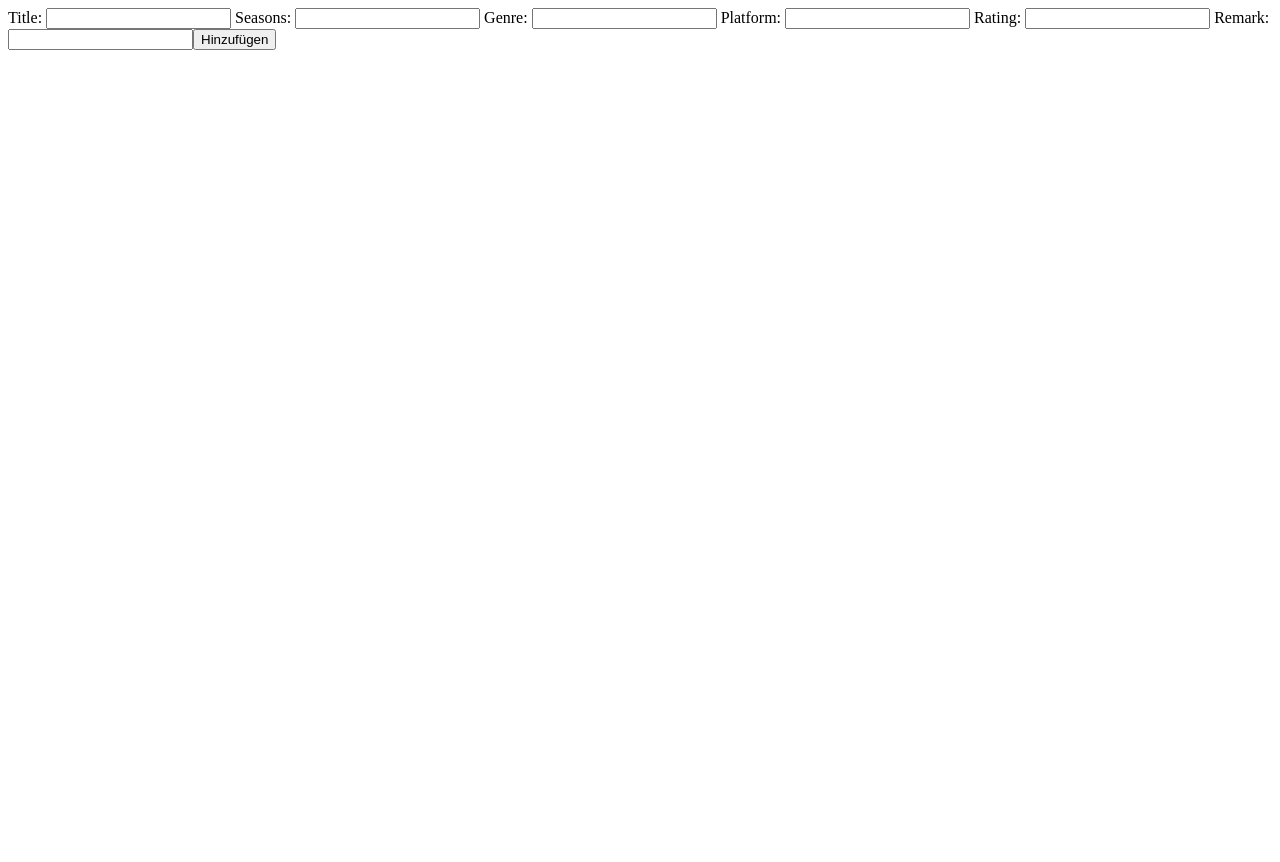
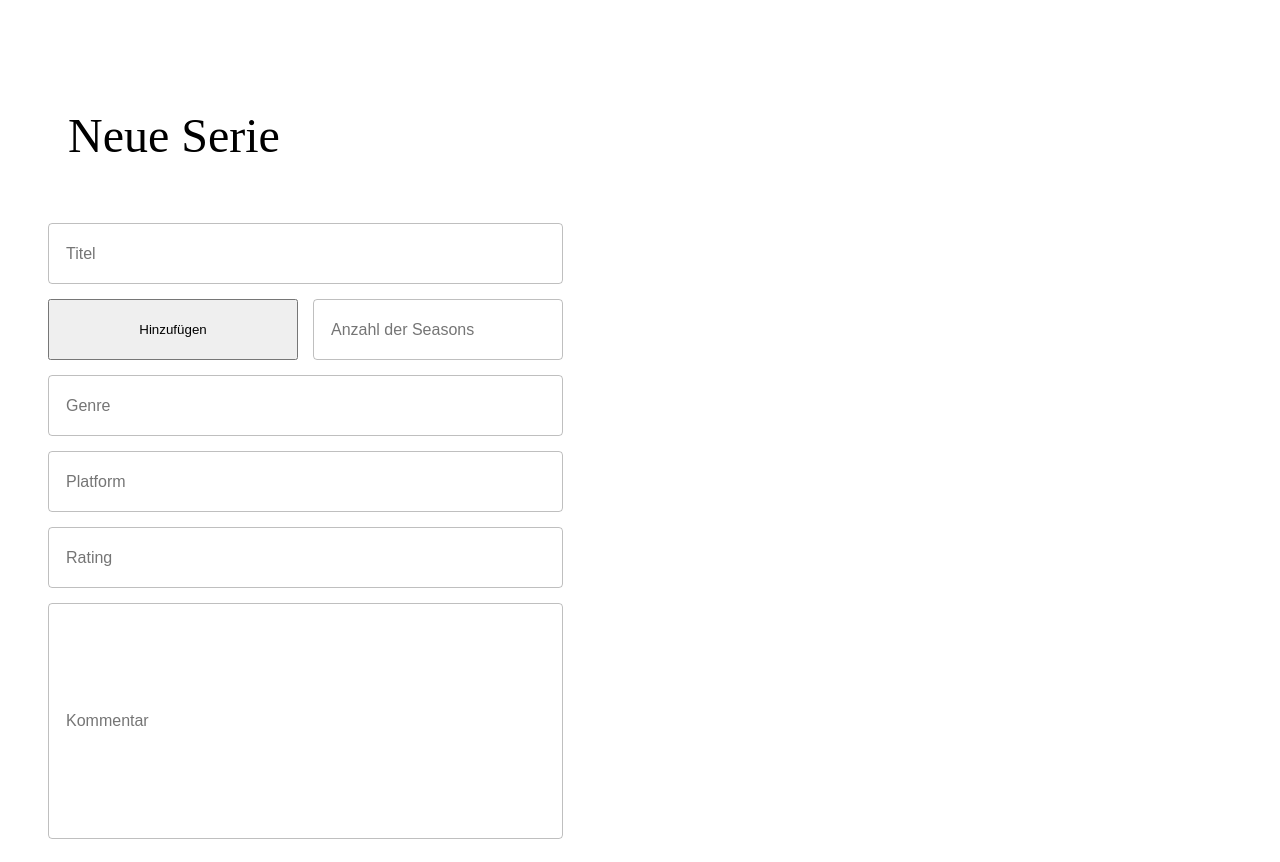
Before and after one commit to brianebeling/Webtech-Course, an Angular app in the folder Angular/wt/: page / in a window 1280 px wide. Before the commit the page ends 800 px from the top, so only its background shows below. Built offline with nearby package versions, Linux system fonts and the light colour scheme.

Commit message:
design new series

```diff
--- a/Angular/wt/src/app/components/new-series-form/new-series-form.component.css
+++ b/Angular/wt/src/app/components/new-series-form/new-series-form.component.css
@@ -0,0 +1,136 @@
+.nSboxComment{
+	grid-area: comment;
+	height: 200px;
+}
+.nSboxSub{
+	height: 36px;
+	font-size: 14px;
+	float: left;
+	margin-left: 380px;
+	margin-top: 25px;
+}
+
+.newSeries input{
+	background: rgba(0,0,0,0.00);
+	color: #00000099;
+	border-radius: 4px;
+	margin-top: 0px;
+	margin-left: 0px;
+	padding: 17px;
+	border: solid 1px rgba(0,0,0,0.25);
+	float: left;
+	text-align: left;
+	font-size: 16px;
+}
+
+
+
+.newSeries textarea{
+	background: rgba(0,0,0,0.00);
+	color: #00000099;
+	border-radius: 4px;
+	margin-top: 0px;
+	margin-left: 0px;
+	padding: 17px;
+	border: solid 1px rgba(0,0,0,0.25);
+	float: left;
+	text-align: left;
+	font-family: roboto, sans-serif;
+	font-size: 16px;
+	resize: none;
+}
+
+.newSeries i{
+	background-size: 5px;
+}
+
+.newSeries a{
+
+	margin-left: 20px;
+	text-decoration: none;
+	color: #000000;
+}
+
+.nSboxHead{
+	grid-area: header;
+	height: 100px;
+}
+.nSboxHead a{
+	font-size: 48px;
+}
+.nSboxTitle{
+	grid-area: title;
+        height: 25px;
+}
+.nSboxSeasons{
+	grid-area: seasons;
+        height: 25px;
+}
+.nSboxEpisodes{
+	grid-area: episodes;
+        height: 25px;
+}
+.nSboxGenre{
+	grid-area: genre;
+        height: 25px;
+}
+.nSboxPlatform{
+	grid-area: platform;
+        height: 25px;
+}
+.nSboxRating{
+	grid-area: rating;
+        height: 25px;
+}
+.ratingButton{
+	background: rgba(0,0,0,0.00);
+	color: #00000055;
+	border-radius: 4px;
+	margin-top: 0px;
+	margin-left: 0px;
+	padding: 17px;
+	border: solid 1px rgba(0,0,0,0.25);
+	float: left;
+	text-align: left;
+	font-size: 16px;
+	width: 100%;
+}
+.rating-dropdown-content {
+	display: none;
+	position: absolute;
+	background-color: #FFFFFF;
+	width: 100%;
+	box-shadow: 0px 8px 16px 0px rgba(0,0,0,0.2);
+	z-index: 1;
+
+}
+.rating-dropdown-content a {
+  color: black;
+  padding: 12px 16px;
+  text-decoration: none;
+  display: block;
+}
+/* Change color of dropdown links on hover */
+.rating-dropdown-content a:hover {
+	background-color: #ddd;
+}
+
+.newSeries {
+
+	white-space: nowrap;
+	padding-top: 100px;
+	padding-left: 40px;
+	display: grid;
+	grid-gap: 15px;
+	grid-template-columns: 250px 250px;
+	grid-template-rows: auto;
+	grid-template-areas:
+		"header header"
+		"title title "
+		"episodes seasons"
+		"genre genre"
+		"platform platform"
+		"rating rating"
+		"comment comment"
+		"none submit"
+}
--- a/Angular/wt/src/app/components/new-series-form/new-series-form.component.html
+++ b/Angular/wt/src/app/components/new-series-form/new-series-form.component.html
@@ -1,34 +1,27 @@
 <form [formGroup]="form" (ngSubmit)="onSubmit(form)">
+<div class="newSeries">
+		<div class="nSboxHead">
+			<i class="fas fa-arrow-left fa-3x"></i>
+            <a href="index.html">Neue Serie</a>
+		</div>
 
-    <label>
-        Title:
-        <input formControlName="title" placeholder="">
-    </label>
 
-    <label>
-        Seasons:
-        <input formControlName="seasons" placeholder="">
-    </label>
+        <input class="nSboxTitle" formControlName="title" placeholder="Titel">
 
-    <label>
-        Genre:
-        <input formControlName="genre" placeholder="">
-    </label>
 
-    <label>
-        Platform:
-        <input formControlName="platform" placeholder="">
-    </label>
+        <input class="nSboxSeasons" formControlName="seasons" placeholder="Anzahl der Seasons">
 
-    <label>
-        Rating:
-        <input formControlName="rating" placeholder="">
-    </label>
 
-    <label>
-        Remark:
-        <input formControlName="remark" placeholder="">
-    </label>
+        <input class="nSboxGenre" formControlName="genre" placeholder="Genre">
+
+        <input class="nSboxPlatform" formControlName="platform" placeholder="Platform">
+
+        <input class="nSboxRating" formControlName="rating" placeholder="Rating">
+
+        <input class="nSboxComment" formControlName="remark" placeholder="Kommentar">
+
 
     <button type="submit">Hinzufügen</button>
-  </form>
+
+</div>
+</form>
```
